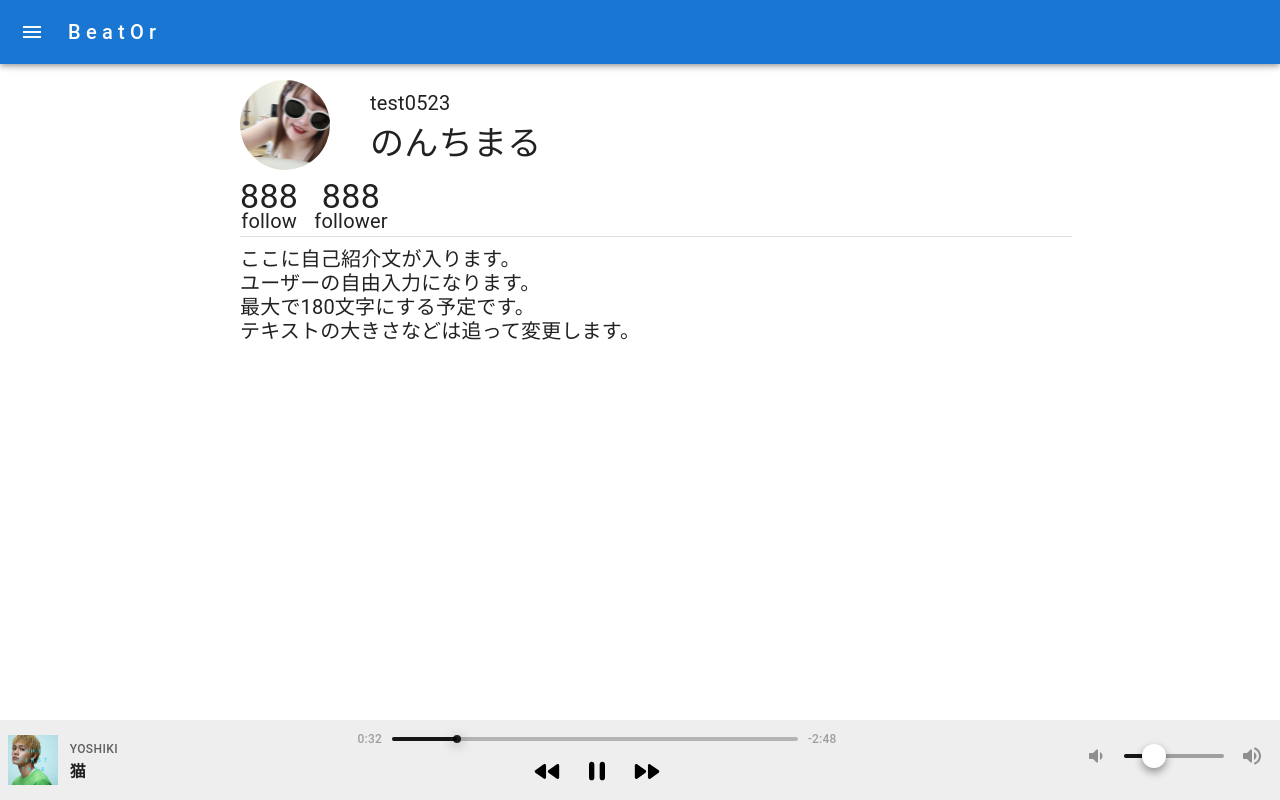
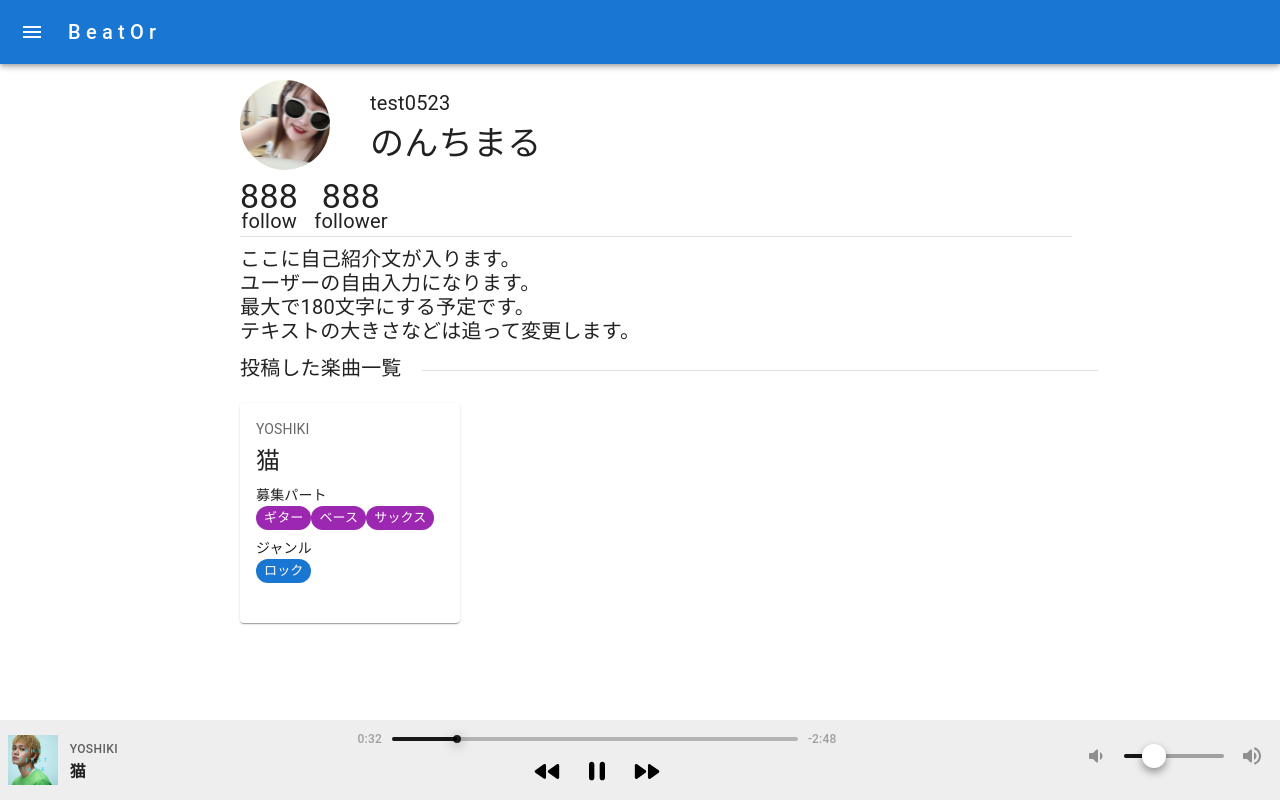
Before and after one commit to Jumpei-Arigaya/beator-front-web, a Next.js app: page /profile in a window 1280 px wide. Built offline with nearby package versions, Linux system fonts and the light colour scheme.

Commit message:
投稿した楽曲一覧の実装

```diff
--- /dev/null
+++ b/src/features/Profile/components/CreatedSongs.tsx
@@ -0,0 +1,46 @@
+import { Typography } from "@mui/material";
+import Avatar from "@mui/material/Avatar";
+import { Horizon } from "./Horizon";
+import { PostCard } from "@/features/lookingForSounds/components/PostCard";
+
+/**
+ * プロフィールに表示する投稿した楽曲一覧のコンポーネント
+ */
+
+type CreatedSongsProps = {
+  width?: number;
+  height?: number;
+};
+
+export const CreatedSongs: React.FC<CreatedSongsProps> = ({}) => {
+  return (
+    <>
+      <div
+        style={{
+          display: "flex",
+          gap: "20px",
+        }}
+      >
+        <Typography sx={{ marginTop: "0.5em", fontSize: "20px" }}>
+          投稿した楽曲一覧
+        </Typography>
+        <Horizon style={{ width: "65%", marginBottom: "0.8em" }} />
+      </div>
+      <div style={{ marginTop: "20px" }}>
+        <PostCard
+          play={false}
+          handleAudioControl={function (): void {
+            throw new Error("Function not implemented.");
+          }}
+          isHoverdPostCard={false}
+          handleMouseEnterPostCard={function (): void {
+            throw new Error("Function not implemented.");
+          }}
+          handleMouseLeavePostCard={function (): void {
+            throw new Error("Function not implemented.");
+          }}
+        />
+      </div>
+    </>
+  );
+};
--- a/src/features/Profile/components/UserProfilePage.tsx
+++ b/src/features/Profile/components/UserProfilePage.tsx
@@ -7,6 +7,9 @@ import { Box, Typography } from "@mui/material";
 import { SocialConnection } from "@/features/Profile/components/SocialConnection";
 import { Horizon } from "./Horizon";
 import { Introduction } from "./Introduction";
+import { PostCard } from "@/features/lookingForSounds/components/PostCard";
+import CreateSong from "@/pages/create_song";
+import { CreatedSongs } from "./CreatedSongs";
 
 /**
  * プロフィールに表示するプロフィール画面
@@ -31,6 +34,7 @@ export const UserProfilePage: React.FC<UserProfilePageProps> = ({}) => {
           <SocialConnection />
           <Horizon />
           <Introduction />
+          <CreatedSongs />
         </Box>
       </DashBoard>
     </main>
```
Also changed, not shown: 1 other file (tests, documents, lock files or other folders).
